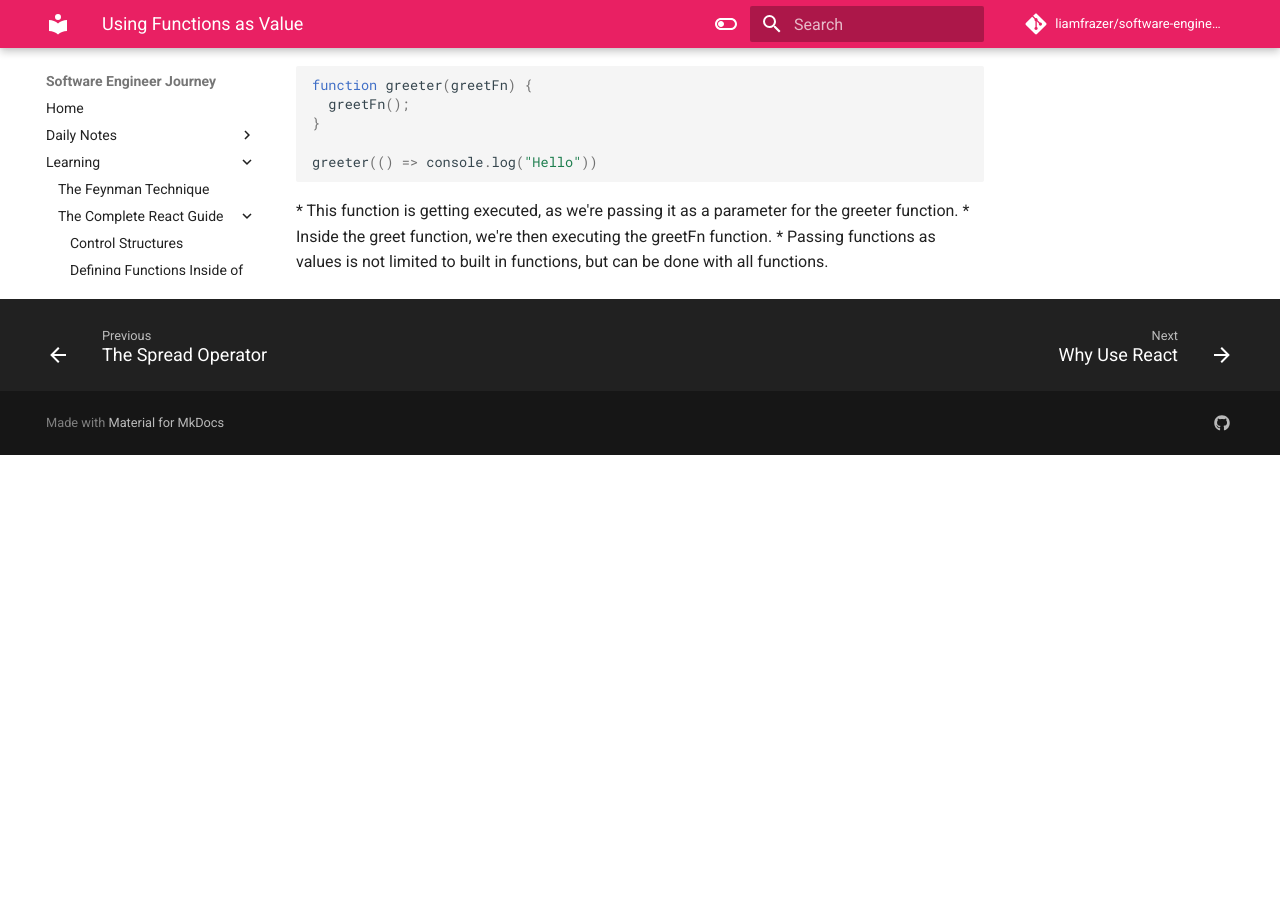
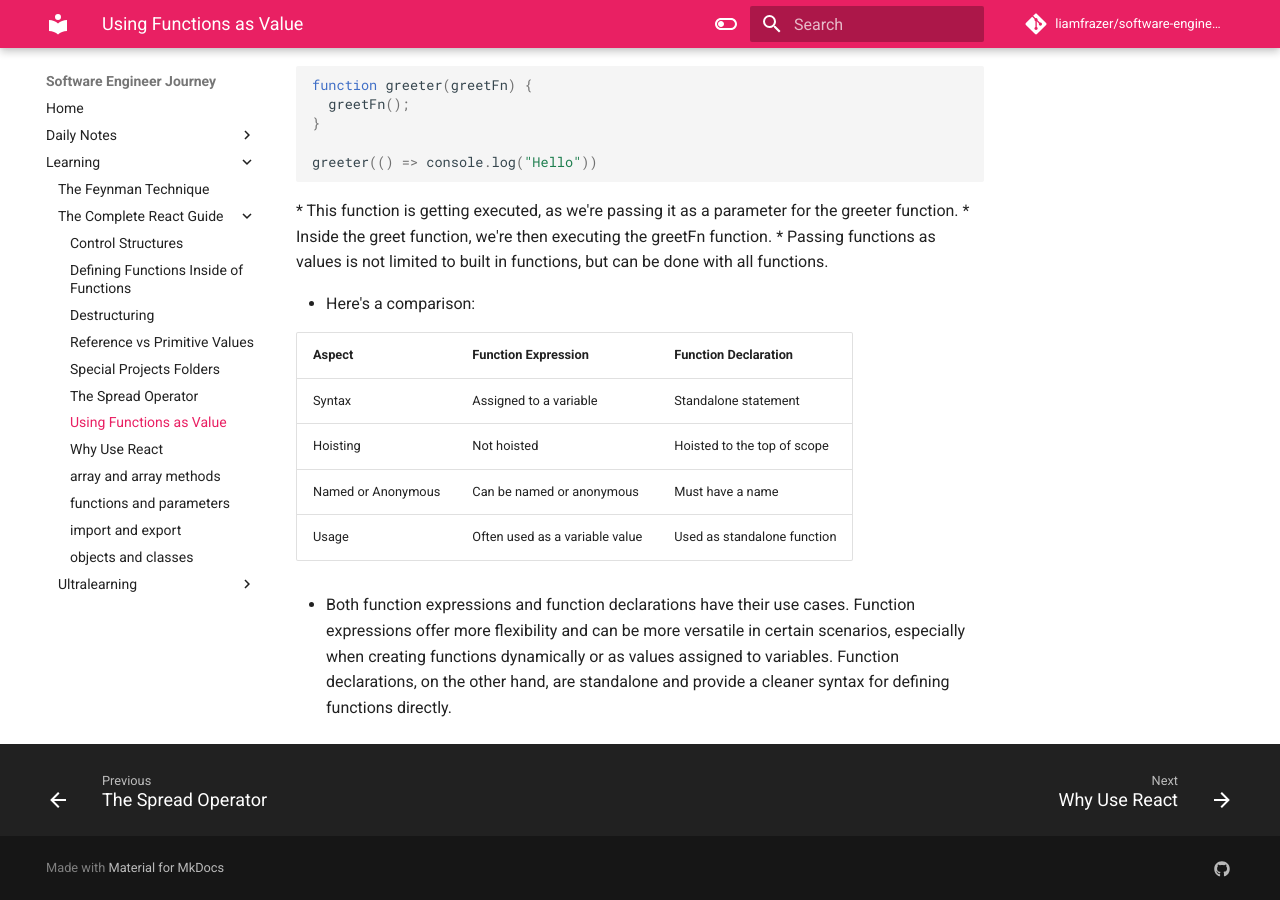
Before and after one commit to liamfrazer/software-engineer-journey, an MkDocs documentation site: the page built from docs/Learning/The Complete React Guide/Using Functions as Values.md, in a window 1280 px wide and 900 px high, scrolled down 633 px. Built offline with MkDocs 1.6.1 and Material for MkDocs 9.7.7, drawn with Linux system fonts in a browser that asks for light colours; comment, search, counter and statistics services are not loaded; before the commit the page ends 1088 px from its top, so only the background shows below that.

Commit message:
vault backup: 2023-12-10 14:33:01

```diff
--- a/docs/Learning/The Complete React Guide/Using Functions as Values.md
+++ b/docs/Learning/The Complete React Guide/Using Functions as Values.md
@@ -37,3 +37,15 @@ greeter(() => console.log("Hello"))
 * This function is getting executed, as we're passing it as a parameter for the greeter function.
 * Inside the greet function, we're then executing the greetFn function.
 * Passing functions as values is not limited to built in functions, but can be done with all functions.
+
+
+* Here's a comparison:
+
+|Aspect|Function Expression|Function Declaration|
+|---|---|---|
+|Syntax|Assigned to a variable|Standalone statement|
+|Hoisting|Not hoisted|Hoisted to the top of scope|
+|Named or Anonymous|Can be named or anonymous|Must have a name|
+|Usage|Often used as a variable value|Used as standalone function|
+
+* Both function expressions and function declarations have their use cases. Function expressions offer more flexibility and can be more versatile in certain scenarios, especially when creating functions dynamically or as values assigned to variables. Function declarations, on the other hand, are standalone and provide a cleaner syntax for defining functions directly.
```
